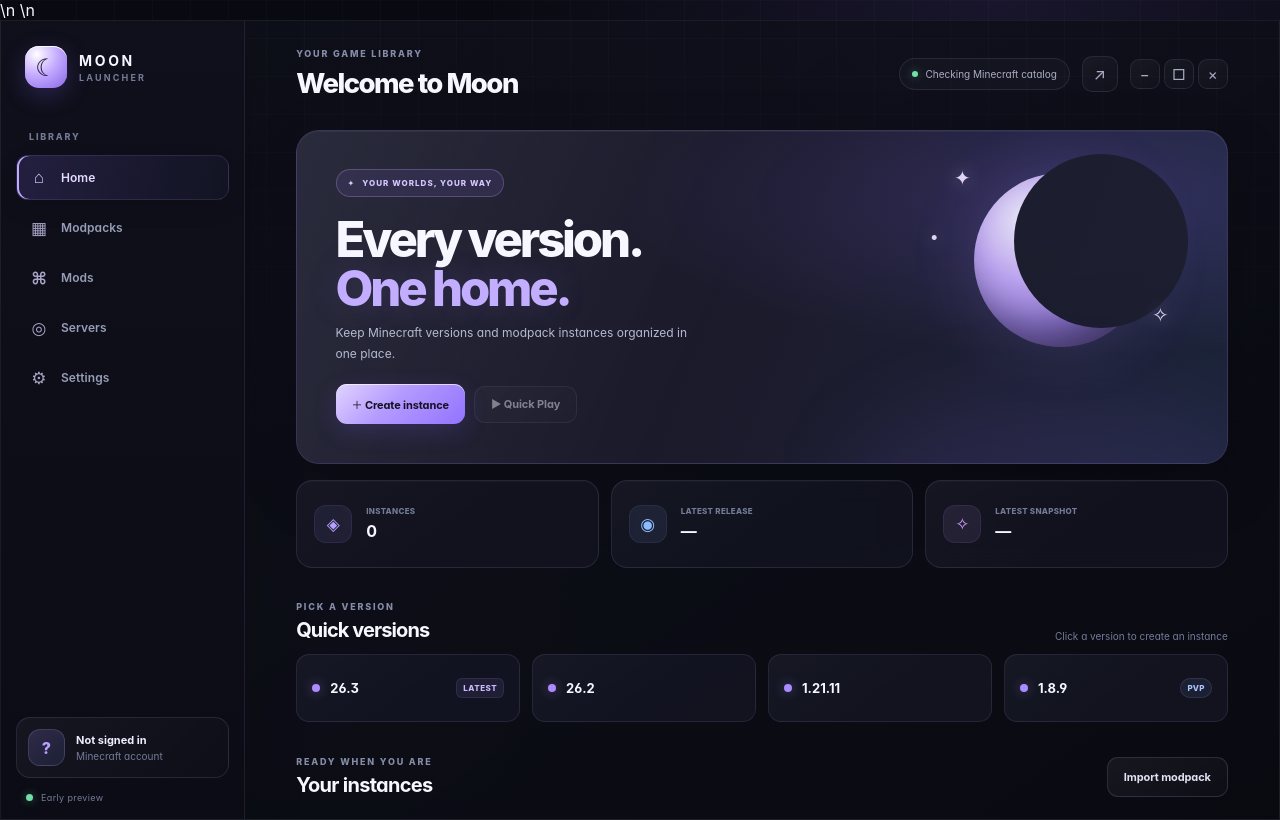
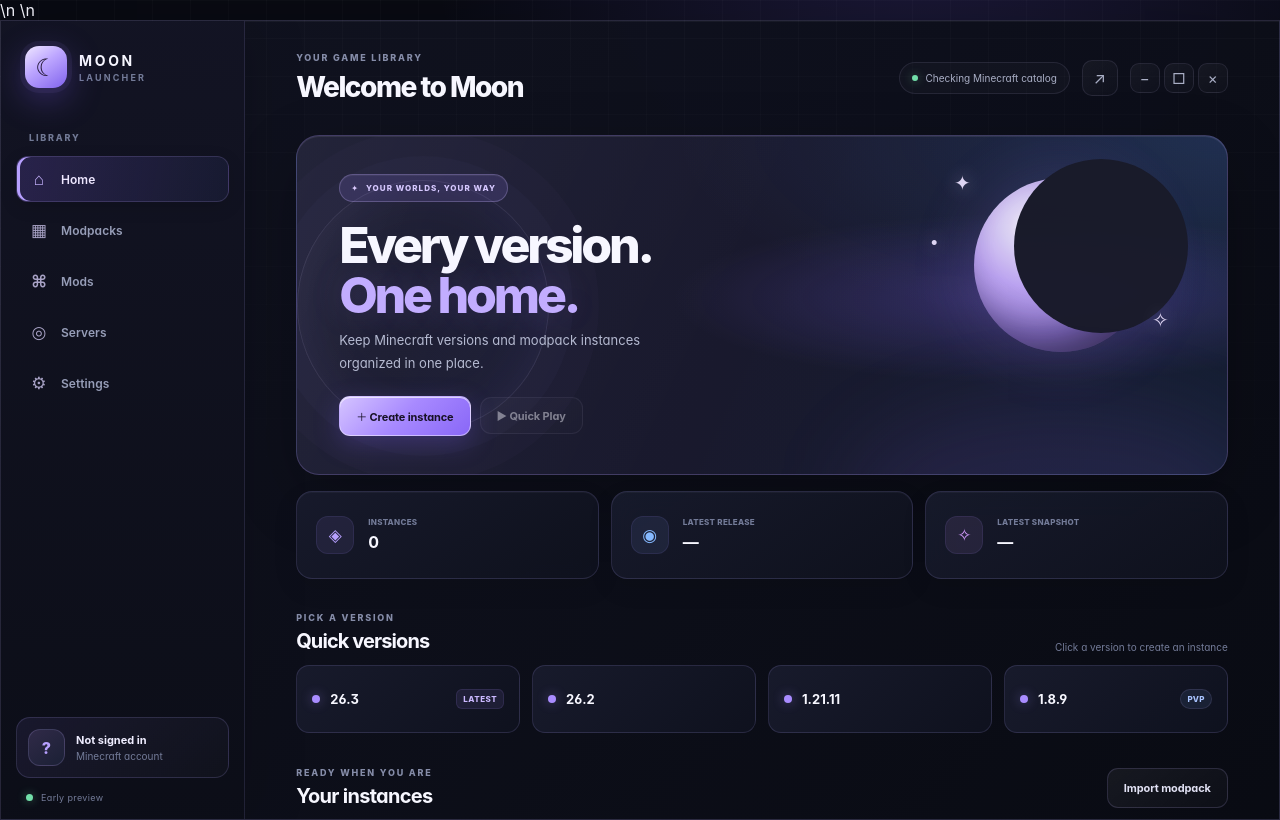
Before and after one commit to painopro123456-lang/moon-launcher, an Electron app: page src/index.html in a window 1280 px wide. Drawn offline with Linux system fonts and the light colour scheme; no server answers.

Commit message:
Make Moon Launcher visual refresh clearly visible

```diff
--- a/src/styles.css
+++ b/src/styles.css
@@ -803,3 +803,130 @@
 @media (prefers-reduced-motion: reduce) {
   *, *::before, *::after { scroll-behavior: auto !important; animation-duration: .01ms !important; animation-iteration-count: 1 !important; transition-duration: .01ms !important; }
 }
+
+
+/* Moon Launcher 0.1.2 — visible visual refresh */
+:root {
+  --bg: #080a12;
+  --panel: #101320;
+  --panel-soft: #151a2b;
+  --border: rgba(178, 167, 255, .15);
+  --purple: #b7a0ff;
+  --purple-strong: #8b6bff;
+  --blue: #86b9ff;
+}
+body {
+  background:
+    radial-gradient(ellipse at 72% -12%, rgba(115, 87, 231, .19), transparent 38%),
+    radial-gradient(ellipse at 6% 82%, rgba(55, 108, 205, .08), transparent 34%),
+    #080a12;
+}
+.app-shell {
+  border-color: rgba(190, 177, 255, .16);
+  background: linear-gradient(135deg, rgba(17, 19, 33, .98), rgba(9, 11, 19, .99));
+  box-shadow: inset 0 1px rgba(255,255,255,.045), 0 24px 90px rgba(0,0,0,.25);
+}
+.sidebar {
+  background: linear-gradient(180deg, rgba(19, 20, 36, .98), rgba(12, 14, 24, .98));
+  border-right-color: rgba(178, 167, 255, .13);
+}
+.brand { margin-bottom: 44px; }
+.brand-mark {
+  position: relative;
+  background: linear-gradient(145deg, #f0e8ff 0%, #bda6ff 43%, #8063ed 100%);
+  box-shadow: 0 0 0 5px rgba(164,137,255,.07), 0 10px 34px rgba(130,95,255,.34);
+}
+.nav-item {
+  position: relative;
+  height: 46px;
+  border: 1px solid transparent;
+  border-radius: 12px;
+}
+.nav-item.active {
+  border-color: rgba(188, 164, 255, .17);
+  background: linear-gradient(100deg, rgba(142, 106, 255, .19), rgba(107, 132, 255, .07));
+  color: #eee7ff;
+  box-shadow: inset 3px 0 #b7a0ff, 0 5px 18px rgba(0,0,0,.12);
+}
+.nav-item.active .nav-icon { color: #c7b3ff; }
+.account-card {
+  border-color: rgba(178,167,255,.17);
+  background: linear-gradient(135deg, rgba(154,130,255,.09), rgba(255,255,255,.018));
+}
+.main-panel { padding-top: 31px; }
+.topbar { margin-bottom: 31px; }
+.topbar h1 { font-size: clamp(25px, 2.2vw, 32px); }
+.hero-card {
+  min-height: 286px;
+  padding: 38px 42px;
+  border-radius: 23px;
+  border-color: rgba(184, 160, 255, .25);
+  background:
+    radial-gradient(ellipse at 78% 48%, rgba(132, 101, 255, .27), transparent 34%),
+    radial-gradient(ellipse at 100% 0%, rgba(90, 150, 255, .15), transparent 42%),
+    linear-gradient(112deg, #1b1c32 0%, #19192d 48%, #111a2c 100%);
+  box-shadow: inset 0 1px rgba(255,255,255,.08), 0 22px 65px rgba(0,0,0,.23);
+}
+.hero-card::after {
+  content: "";
+  position: absolute;
+  right: 5%;
+  top: 13%;
+  width: 250px;
+  height: 250px;
+  border: 1px solid rgba(199,181,255,.13);
+  border-radius: 50%;
+  box-shadow: 0 0 0 24px rgba(177,155,255,.025), 0 0 0 50px rgba(177,155,255,.018), inset 0 0 55px rgba(159,132,255,.08);
+  pointer-events: none;
+}
+.hero-card h2 { font-size: clamp(36px, 4.4vw, 50px); }
+.hero-card p { font-size: 13px; line-height: 1.8; }
+.pill {
+  border-color: rgba(203,185,255,.27);
+  background: rgba(159,129,255,.14);
+  box-shadow: inset 0 1px rgba(255,255,255,.05);
+}
+.primary-button, .launch-button, .install-pack-button {
+  background: linear-gradient(135deg, #d5c4ff 0%, #a88aff 48%, #8967f7 100%);
+  color: #171126;
+  border: 1px solid rgba(236,228,255,.52);
+  box-shadow: 0 8px 26px rgba(133,99,255,.25), inset 0 1px rgba(255,255,255,.65);
+  font-weight: 750;
+}
+.primary-button:not(:disabled):hover, .launch-button:not(:disabled):hover, .install-pack-button:not(:disabled):hover {
+  transform: translateY(-2px);
+  filter: brightness(1.07);
+  box-shadow: 0 12px 32px rgba(133,99,255,.34), inset 0 1px rgba(255,255,255,.7);
+}
+.stat-card, .instance-card, .modpack-card, .server-card, .mod-row, .empty-card, .notice-card {
+  border-color: rgba(178,167,255,.15);
+  background: linear-gradient(145deg, rgba(24,27,45,.91), rgba(15,18,30,.88));
+  box-shadow: inset 0 1px rgba(255,255,255,.035), 0 9px 26px rgba(0,0,0,.09);
+}
+.stat-card { padding: 19px; }
+.stat-card:hover, .instance-card:hover, .modpack-card:hover, .server-card:hover {
+  border-color: rgba(183,160,255,.36);
+  background-color: rgba(28,30,51,.95);
+  box-shadow: inset 0 1px rgba(255,255,255,.05), 0 13px 34px rgba(0,0,0,.18);
+}
+.section-heading h2, .section-heading h3 { font-weight: 750; }
+.quick-version {
+  border-color: rgba(178,167,255,.15);
+  background: linear-gradient(135deg, rgba(25,28,46,.9), rgba(15,18,31,.9));
+}
+.manager-toolbar, .search-row, .server-form, .modpack-pagination, .settings-list {
+  border-color: rgba(178,167,255,.15);
+  background: linear-gradient(135deg, rgba(19,22,37,.92), rgba(12,15,26,.92));
+}
+input, select, .search-box {
+  border-color: rgba(178,167,255,.17);
+  background-color: rgba(7,9,17,.75);
+}
+.dialog {
+  border-color: rgba(188,164,255,.25);
+  background: linear-gradient(145deg, #1b1c32, #0d101c 75%);
+}
+@media (max-width: 820px) {
+  .hero-card { min-height: 250px; padding: 27px; }
+  .hero-card::after { right: -120px; }
+}
```
